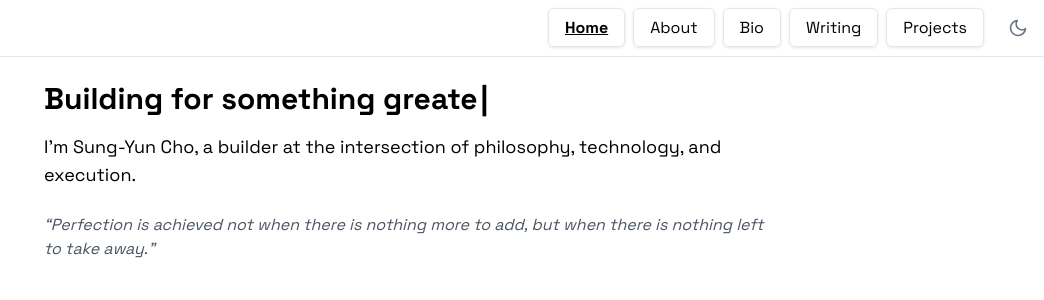
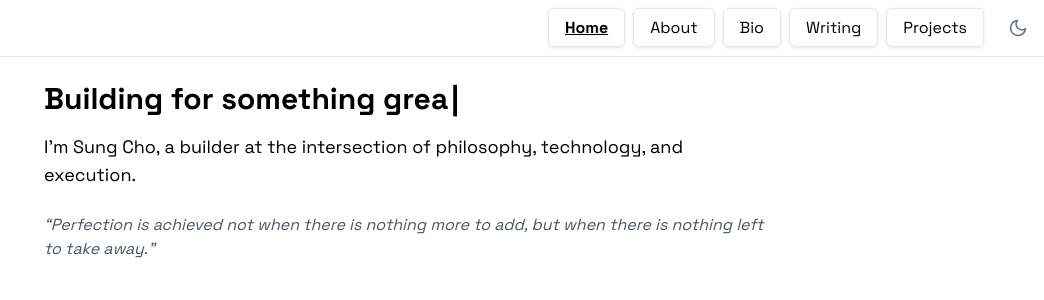
Before and after one commit to kleincho/sungcho-life, a Next.js app: page / in a window 1280 px wide. Shown: the top 300 px of the page, without its empty margins (236-1280 px from the left). Built offline with nearby package versions, Linux system fonts and the light colour scheme.

Commit message:
changed typing time

```diff
--- a/pages/index.tsx
+++ b/pages/index.tsx
@@ -1,10 +1,10 @@
 import { useState, useEffect } from 'react';
 import Layout from '../components/Layout';
 
-const FULL_TEXT = "Building for something greater.";
-const TYPING_SPEED = 120;
-const DELETING_SPEED = 70;
-const PAUSE_DURATION = 1500; // 1.5 seconds
+const FULL_TEXT = "Building for something greater";
+const TYPING_SPEED = 200;
+const DELETING_SPEED = 200;
+const PAUSE_DURATION = 500;
 
 export default function Home() {
   const [displayedText, setDisplayedText] = useState('');
@@ -53,7 +53,7 @@ export default function Home() {
   return (
     <Layout>
       <h1 className="text-3xl font-bold mb-4 typing-effect">{displayedText}</h1>
-      <p className="text-lg mb-6">I’m Sung-Yun Cho, a builder at the intersection of philosophy, technology, and execution.</p>
+      <p className="text-lg mb-6">I’m Sung Cho, a builder at the intersection of philosophy, technology, and execution.</p>
       <blockquote className="italic text-gray-600 dark:text-gray-400">
         “Perfection is achieved not when there is nothing more to add, but when there is nothing left to take away.”
       </blockquote>
```
